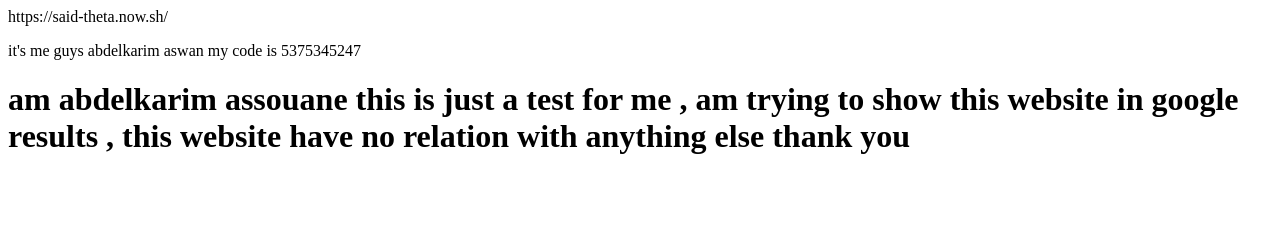
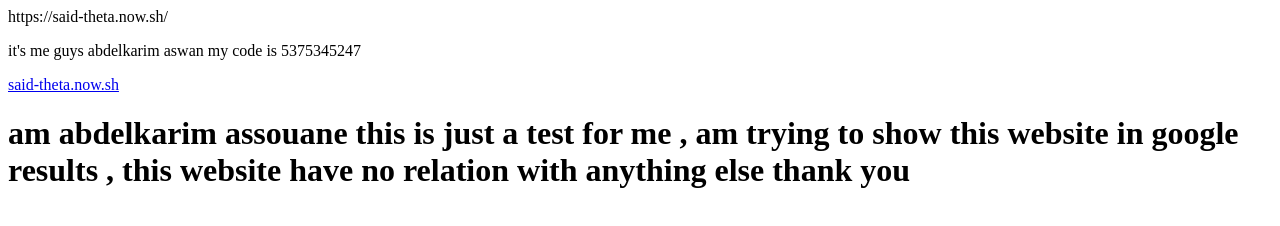
Before and after one commit to andorrandeded/said, a plain HTML site: page index.html in a window 1280 px wide. Drawn offline with Linux system fonts and the light colour scheme.

Commit message:
Update index.html

```diff
--- a/index.html
+++ b/index.html
@@ -6,6 +6,7 @@
 <body>
     <div><p>https://said-theta.now.sh/</p></div>
   <p>it's me guys abdelkarim aswan my code is 5375345247</p>
+  <a href="https://said-theta.now.sh">said-theta.now.sh</a>
 <h1> am abdelkarim assouane this is just a test for me , am trying to show this website in google results , this website have no relation with anything else thank you </h1>
 </body>
 </html>
```
